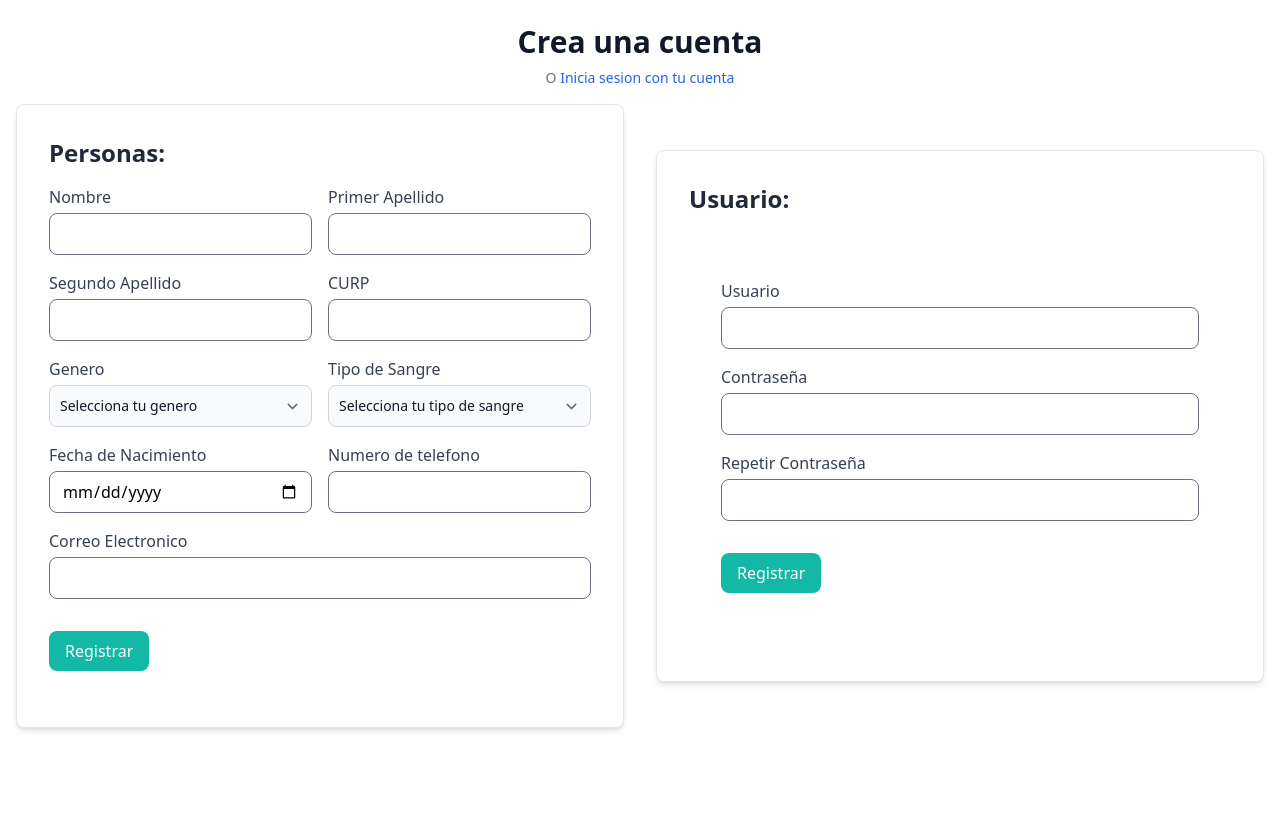
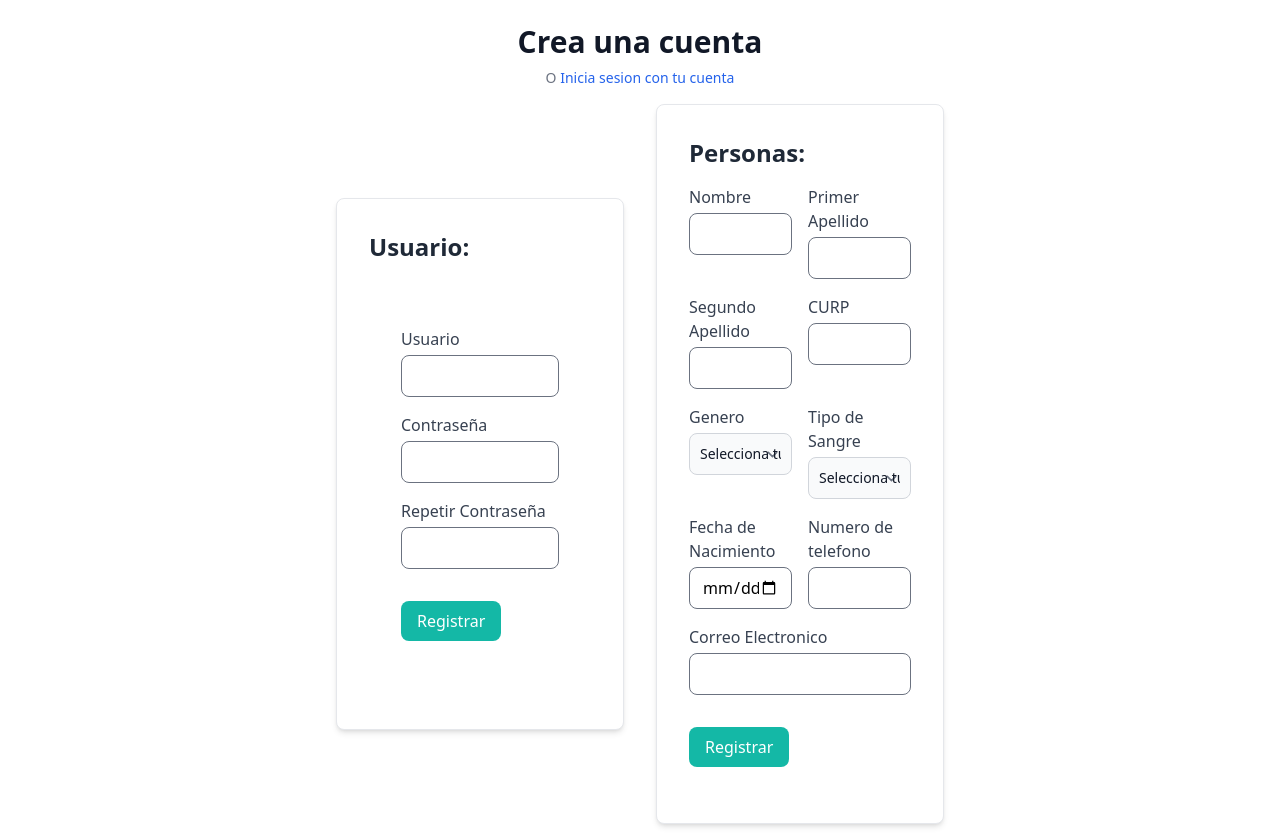
Before and after one commit to Arturo210716/hospital2.0, a Vue app in the folder Frontend/sistema-hospital/: page /register in a window 1280 px wide. Before the commit the page ends 800 px from the top, so only its background shows below. Built offline with nearby package versions, Linux system fonts and the light colour scheme.

Commit message:
Correcion de tamaño de login

```diff
--- a/Frontend/sistema-hospital/src/components/register.vue
+++ b/Frontend/sistema-hospital/src/components/register.vue
@@ -15,14 +15,16 @@
         </div>
 
         <div class="flex flex-col md:flex-row justify-center items-center">
-            <div class="w-max md:w-1/2 p-4">
+
+            <div class="w-max md:w-1/4 p-4">
+                <div class="bg-white dark:bg-gray-800 p-8 rounded-lg shadow-md border dark:border-gray-700">
+                    <Usuario></Usuario>
+                </div>
+            </div>
+            <div class="w-max md:w-1/4 p-4">
                 <div class="bg-white dark:bg-gray-800 p-8 rounded-lg shadow-md border dark:border-gray-700">
                     <Personas></Personas>
-                </div>
-            </div>
-            <div class="w-max md:w-1/2 p-4">
-                <div class="bg-white dark:bg-gray-800 p-8 rounded-lg shadow-md border dark:border-gray-700">
-                    <Usuario></Usuario>
+
                 </div>
             </div>
         </div>
```
